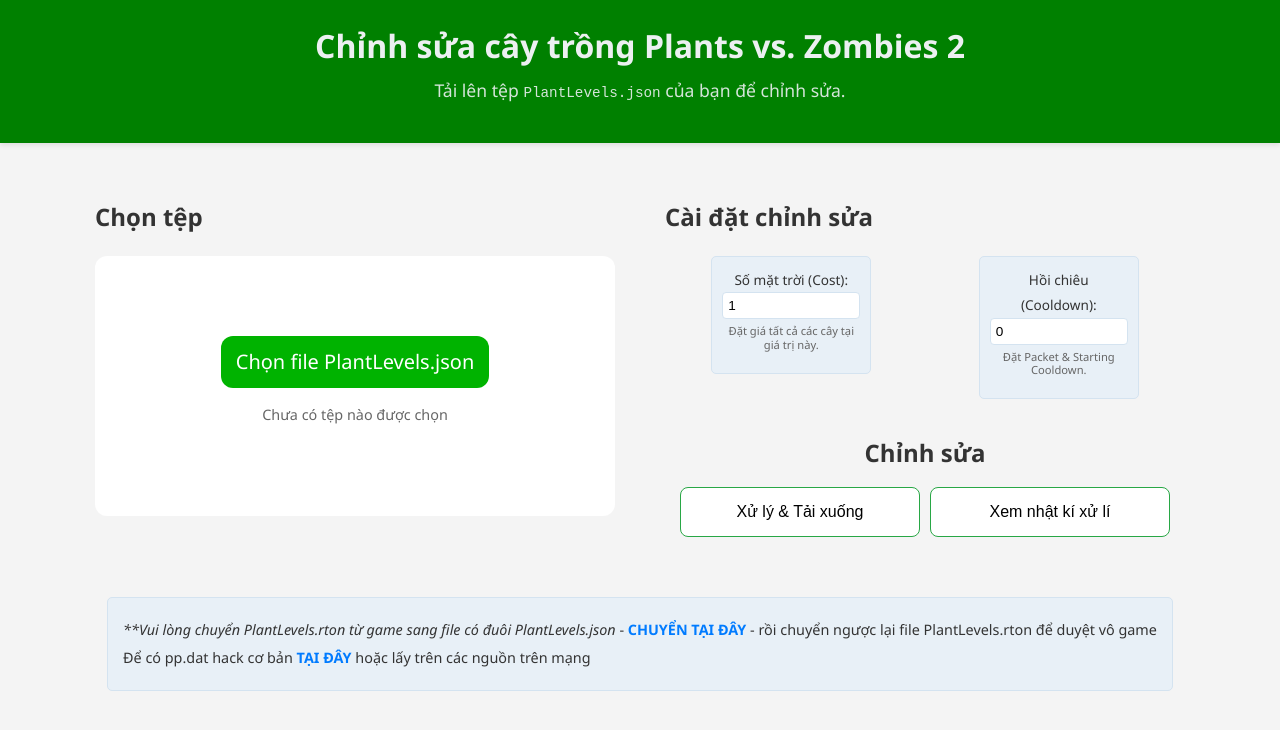
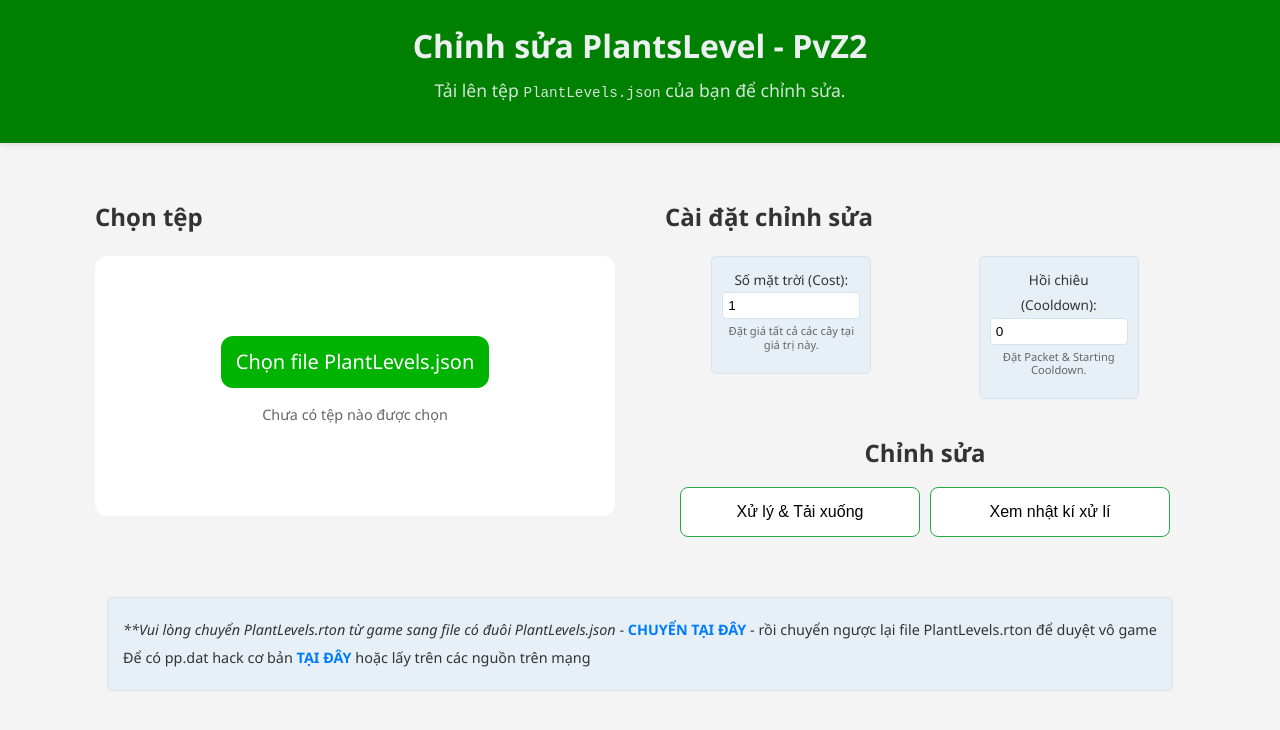
Before and after one commit to Khoiphuc/PlantsLevel, a plain HTML site: page index.html in a window 1280 px wide. Drawn offline with Linux system fonts and the light colour scheme.

Commit message:
Update index.html

```diff
--- a/index.html
+++ b/index.html
@@ -13,7 +13,7 @@
 
 <body>
     <div class="header">
-        <h1>Chỉnh sửa cây trồng Plants vs. Zombies 2</h1>
+        <h1>Chỉnh sửa PlantsLevel - PvZ2</h1>
         <p>Tải lên tệp <code>PlantLevels.json</code> của bạn để chỉnh sửa.</p>
     </div>
 
```
